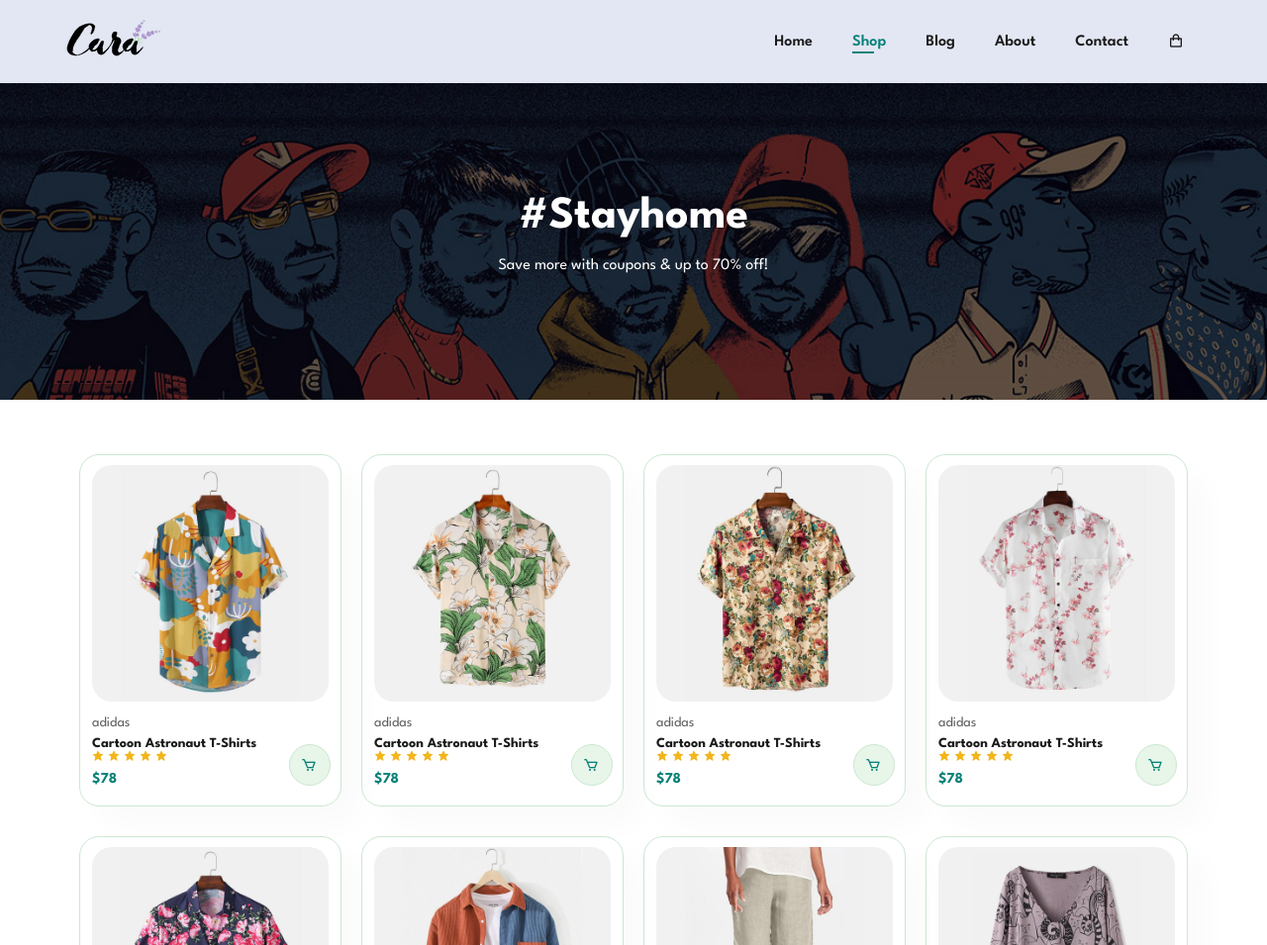
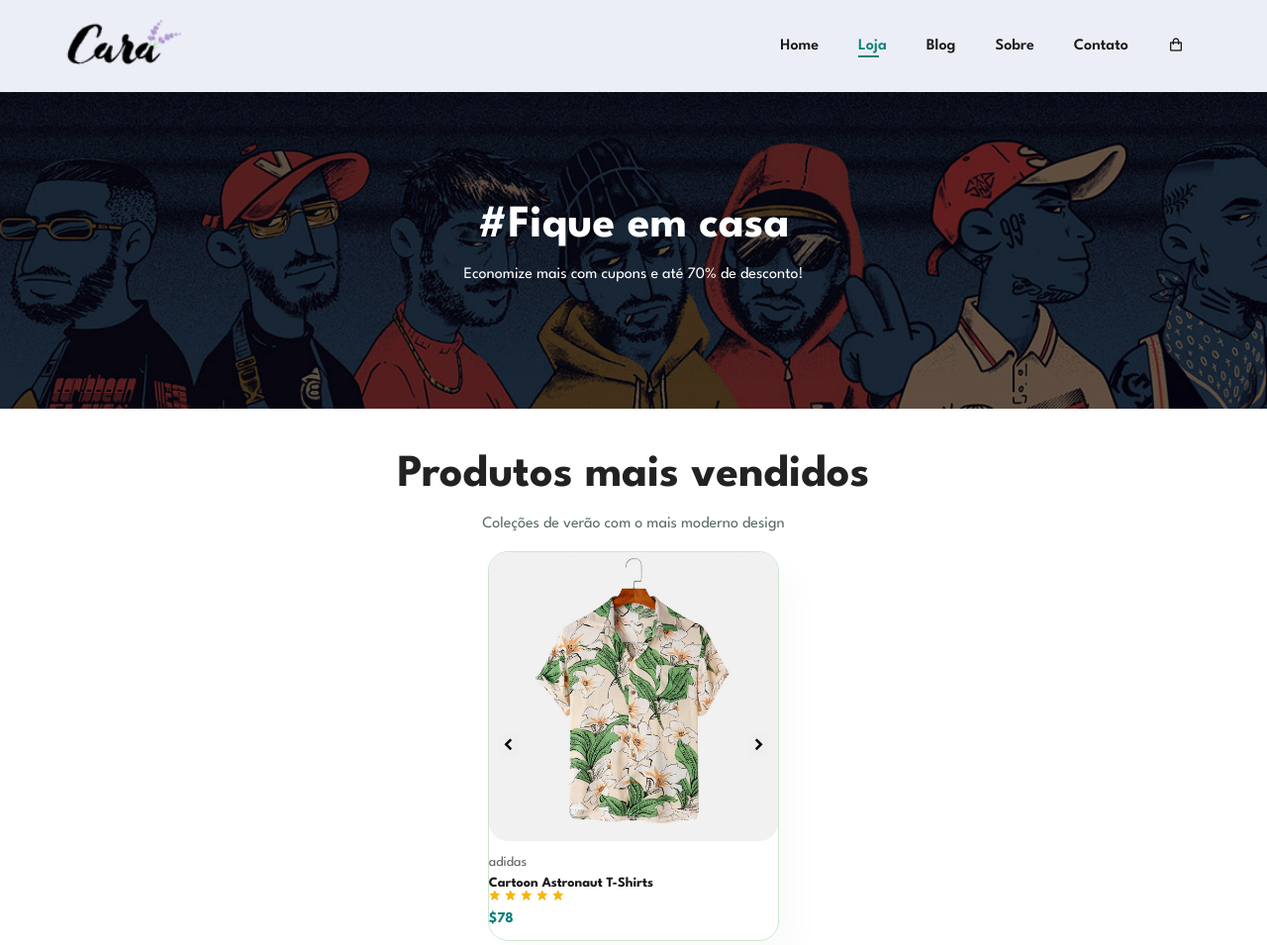
Before and after one commit to Lucas-dev-br/eCommerce, a plain HTML site: page shop.html in a window 1280 px wide. Shown: the top 955 px of the page at 99% size. Drawn offline with nearby package versions, Linux system fonts and the light colour scheme.

Commit message:
alterações na pagina sobre

```diff
--- /dev/null
+++ b/assets/carroselStyle.css
@@ -0,0 +1,61 @@
+.carousel-container {
+    position: relative;
+    width: 23%;
+    margin: auto;
+    padding-bottom: 5px;
+    overflow: hidden;
+  border: 1px solid #cce7d0;
+  border-radius: 20px;
+  cursor: pointer;
+  box-shadow: 20px 20px 30px rgba(0, 0, 0, 0.02);
+  transition: 0.2s ease;
+}
+
+.carousel-track {
+    display: flex;
+    transition: transform 0.5s ease-in-out;
+}
+
+.carousel-item {
+    min-width: 100%;
+}
+
+img {
+    width: 100%;
+    border-radius: 20px;
+    margin-right: 30px;
+}
+
+/* Estilize os botões de navegação conforme necessário */
+#prevBtn, #nextBtn {
+    position: absolute;
+    top: 50%;
+    transform: translateY(-50%);
+    font-size: 20px;
+    color: #000000;
+    border: none;
+    cursor: pointer;
+}
+
+#prevBtn {
+    left: 10px;
+}
+
+#nextBtn {
+    right: 10px;
+}
+
+@media (max-width: 1023px) {
+    .carousel-container {
+        position: relative;
+        width: 80%;
+        margin: auto;
+        padding-bottom: 5px;
+        overflow: hidden;
+      border: 1px solid #cce7d0;
+      border-radius: 20px;
+      cursor: pointer;
+      box-shadow: 20px 20px 30px rgba(0, 0, 0, 0.02);
+      transition: 0.2s ease;
+    }
+}
--- /dev/null
+++ b/assets/carroseulScript.js
@@ -0,0 +1,35 @@
+var currentIndex = 0;
+var totalItems = document.querySelectorAll('.carousel-item').length;
+var track = document.getElementById('carouselTrack');
+
+function nextSlide() {
+    currentIndex = (currentIndex + 1) % totalItems;
+    updateCarousel();
+}
+
+function prevSlide() {
+    currentIndex = (currentIndex - 1 + totalItems) % totalItems;
+    updateCarousel();
+}
+
+function updateCarousel() {
+    var newTransformValue = -currentIndex * 100 + '%';
+    track.style.transform = 'translateX(' + newTransformValue + ')';
+}
+
+// Você também pode adicionar funcionalidades de autoplay ou outras personalizações conforme necessário.
+function startAutoplay() {
+    intervalId = setInterval(nextSlide, 3000); // Troque 3000 por intervalo desejado em milissegundos (por exemplo, 5000 para 5 segundos)
+}
+
+// Função para parar o autoplay
+function stopAutoplay() {
+    clearInterval(intervalId);
+}
+
+// Adiciona listeners para pausar o autoplay quando o mouse passa sobre o carrossel
+track.addEventListener('mouseenter', stopAutoplay);
+track.addEventListener('mouseleave', startAutoplay);
+
+// Inicia o autoplay
+startAutoplay();
--- a/assets/style.css
+++ b/assets/style.css
@@ -85,7 +85,7 @@ p {
   top: 0;
   left: 0;
   padding: 20px 0;
-  background: #e3e6f3;
+  background: #e3e6f3ab;
   box-shadow: 0 5px 15px rgba(0, 0, 0, 0.06);
   z-index: 999;
 }
--- a/shop.html
+++ b/shop.html
@@ -5,6 +5,7 @@
     <meta name="viewport" content="width=device-width, initial-scale=1.0" />
     <title>Ecommerce Website</title>
     <link rel="stylesheet" href="assets/style.css" />
+    <link rel="stylesheet" href="assets/carroselStyle.css" />
     <link
       href="https://fonts.googleapis.com/css2?family=League+Spartan:wght@300;400;500;600;700;800;900&display=swap"
       rel="stylesheet"
@@ -25,19 +26,19 @@
           <div>
             <ul class="navbar" id="navbar">
               <li><a href="index.html">Home</a></li>
-              <li><a href="shop.html">Shop</a></li>
+              <li><a href="shop.html">Loja</a></li>
               <li><a href="blog.html">Blog</a></li>
-              <li><a href="about.html">About</a></li>
-              <li><a href="contact.html">Contact</a></li>
+              <li><a href="about.html">Sobre</a></li>
+              <li><a href="contact.html">Contato</a></li>
               <li class="lg-bag">
                 <a href="cart.html"><i class="bx bx-shopping-bag"></i></a>
               </li>
-              <a href="#"><i class="bx bx-x" id="close"></i></a>
+              <a href="#"><i class='bx bx-x' id="close"></i></a>
             </ul>
           </div>
           <div class="mobile">
             <a href="cart.html"><i class="bx bx-shopping-bag"></i></a>
-            <i class="bx bx-menu" id="bar"></i>
+            <i class='bx bx-menu' id="bar"></i>
           </div>
         </div>
       </div>
@@ -45,9 +46,100 @@
     <main class="main">
       <section class="shop_header" id="page_header">
         <div class="container">
-          <h2>#Stayhome</h2>
-          <p>Save more with coupons & up to 70% off!</p>
+          <h2>#Fique em casa</h2>
+          <p>Economize mais com cupons e até 70% de desconto!</p>
         </div>
+      </section>
+
+      <section class="shop_products section-p1">
+          <div style="width: 100%; align-items: center;">
+            <h2 style="display: flex; justify-content: center;">Produtos mais vendidos</h2>
+            <p style="display: flex; justify-content: center;">Coleções de verão com o mais moderno design</p>
+            </div>
+        <div class="carousel-container">
+          <div class="carousel-track" id="carouselTrack">
+              <div class="carousel-item">
+                <div class="pro" onclick="window.location.href='sproduct.html?productID=1';">
+                  <img src="assets/images/products/f1.jpg" alt="" />
+                  <div class="description">
+                    <span>adidas</span>
+                    <h5>Cartoon Astronaut T-Shirts</h5>
+                    <div class="star">
+                      <i class="bx bxs-star"></i>
+                      <i class="bx bxs-star"></i>
+                      <i class="bx bxs-star"></i>
+                      <i class="bx bxs-star"></i>
+                      <i class="bx bxs-star"></i>
+                    </div>
+                    <h4>$78</h4>
+                  </div>
+                  <a href="#"><i class="bx bx-cart cart"></i></a>
+                </div>
+              </div>
+              <div class="carousel-item">
+                <div class="pro" onclick="window.location.href='sproduct.html?productID=2';">
+                  <img src="assets/images/products/f2.jpg" alt="" />
+                  <div class="description">
+                    <span>adidas</span>
+                    <h5>Cartoon Astronaut T-Shirts</h5>
+                    <div class="star">
+                      <i class="bx bxs-star"></i>
+                      <i class="bx bxs-star"></i>
+                      <i class="bx bxs-star"></i>
+                      <i class="bx bxs-star"></i>
+                      <i class="bx bxs-star"></i>
+                    </div>
+                    <h4>$78</h4>
+                  </div>
+                  <a href="#"><i class="bx bx-cart cart"></i></a>
+                </div>
+              </div>
+              <div class="carousel-item">
+                <div class="pro" onclick="window.location.href='sproduct.html?productID=3';">
+                  <img src="assets/images/products/f3.jpg" alt="" />
+                  <div class="description">
+                    <span>adidas</span>
+                    <h5>Cartoon Astronaut T-Shirts</h5>
+                    <div class="star">
+                      <i class="bx bxs-star"></i>
+                      <i class="bx bxs-star"></i>
+                      <i class="bx bxs-star"></i>
+                      <i class="bx bxs-star"></i>
+                      <i class="bx bxs-star"></i>
+                    </div>
+                    <h4>$78</h4>
+                  </div>
+                  <a href="#"><i class="bx bx-cart cart"></i></a>
+                </div>
+              </div>
+              <!-- Adicione mais itens conforme necessário -->
+          </div>
+
+          <!-- Botões de navegação do carrossel -->
+          <button id="prevBtn" onclick="prevSlide()"><i class='bx bxs-chevron-left'></i></button>
+          <button id="nextBtn" onclick="nextSlide()"><i class='bx bxs-chevron-right'></i></button>
+        </div>
+        <div class="about_content" style="width: 100%; padding: 20px; margin-top: 50px;" >
+          <h2 style="display: flex; justify-content: center;">Quem somos nós?</h2>
+          <p style="display: flex; justify-content: center; text-align: center; line-height: 20px">A introdução da ideologia da Adidas está profundamente enraizada na busca pela excelência esportiva, inovação e design funcional. Desde sua fundação em 1949 por Adolf Dassler, a marca Adidas tem sido um ícone no mundo esportivo, promovendo uma filosofia que transcende a simples fabricação de produtos esportivos.
+
+            A Adidas é movida pela crença de que o esporte tem o poder de mudar vidas, inspirar indivíduos e unir comunidades. A ideologia central da marca é encapsulada pela famosa frase de Adi Dassler: "O impossível é apenas uma opinião". Essa mentalidade impulsionou a Adidas a desafiar constantemente os limites, tanto no desenvolvimento de tecnologias inovadoras como no apoio a atletas de elite e entusiastas do esporte em todo o mundo.
+
+            A busca incessante pela inovação é evidente em cada produto da Adidas. Desde os lendários tênis de corrida até os avançados equipamentos esportivos, a marca visa proporcionar um desempenho superior, incorporando design estilizado e funcionalidade de vanguarda. A Adidas não apenas fabrica produtos, mas cria soluções que elevam o desempenho esportivo e inspiram a autoexpressão.
+
+            Além disso, a Adidas abraça uma abordagem sustentável em sua ideologia, reconhecendo a responsabilidade ambiental e social. Comprometida com a redução do impacto ambiental e a promoção da equidade, a marca busca constantemente maneiras de inovar de maneira consciente e ética.
+
+            A ideologia da Adidas é uma fusão de paixão pelo esporte, compromisso com a inovação, e responsabilidade social. É uma narrativa que transcende fronteiras, conectando pessoas por meio da linguagem universal do esporte e do estilo de vida ativo. A Adidas não é apenas uma marca esportiva; é um catalisador de inspiração, motivando indivíduos a desafiarem seus limites e a alcançarem o impossível.
+
+
+
+
+
+            </p>
+
+
+      </div>
+
       </section>
       <section class="shop_products section-p1">
         <div class="container">
@@ -397,5 +489,6 @@
       </div>
     </footer>
     <script src="assets/script.js" defer></script>
+    <script src="assets/carroseulScript.js" defer></script>
   </body>
 </html>
```
Also changed, not shown: footer.html (added, +73 -0 lines), header.html (added, +47 -0 lines), index.html (+8 -8 lines).
